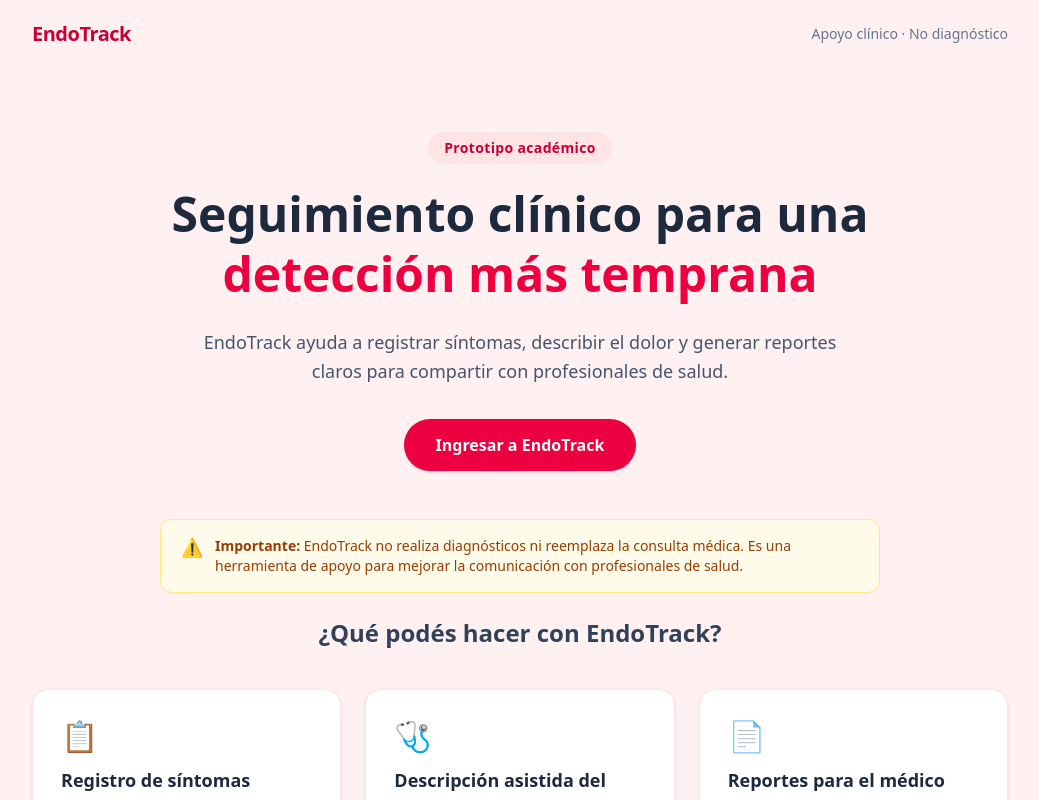
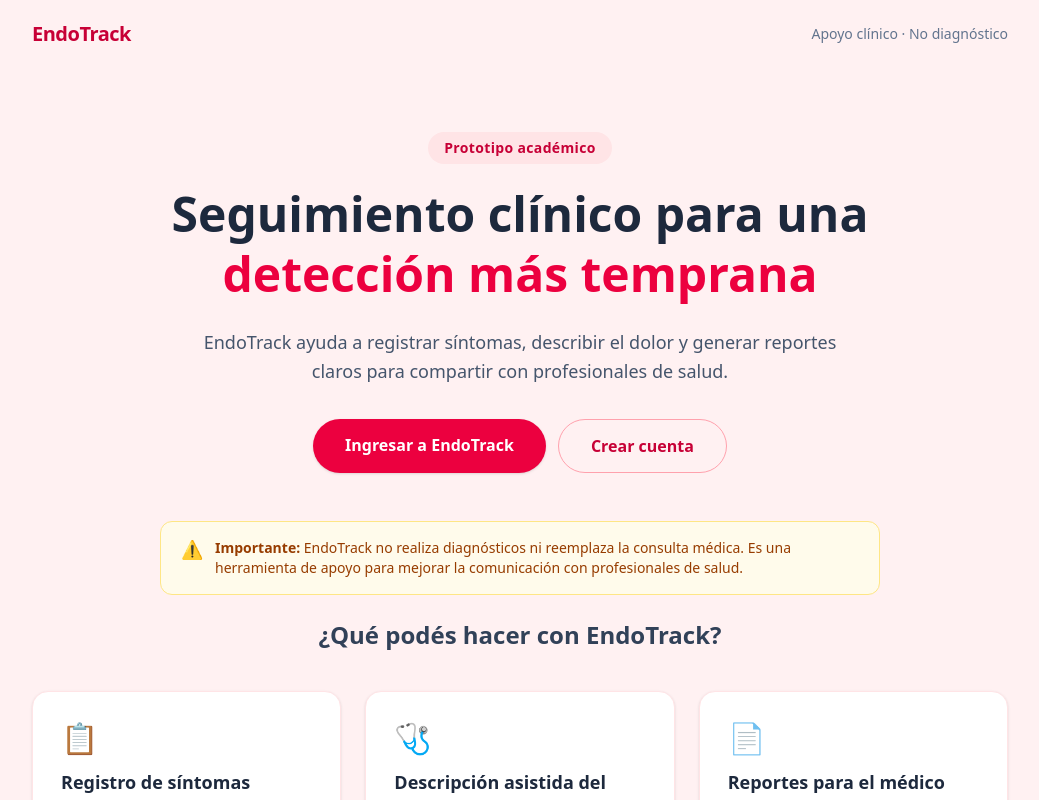
Before and after one commit to giordanonicolas/EndoTrack, a Next.js app: page / in a window 1280 px wide. Shown: the top 800 px of the page, without its empty margins (120-1159 px from the left). Built offline with nearby package versions, Linux system fonts and the light colour scheme.

Commit message:
fix: activar links de acceso en landing

```diff
--- a/app/page.tsx
+++ b/app/page.tsx
@@ -1,3 +1,5 @@
+import Link from "next/link";
+
 const features = [
   {
     icon: "📋",
@@ -48,9 +50,20 @@ export default function Home() {
           reportes claros para compartir con profesionales de salud.
         </p>
 
-        <button className="rounded-full bg-rose-600 px-8 py-3.5 text-white font-semibold text-base shadow-sm hover:bg-rose-700 transition-colors">
-          Ingresar a EndoTrack
-        </button>
+        <div className="flex flex-col sm:flex-row gap-3">
+          <Link
+            href="/login"
+            className="rounded-full bg-rose-600 px-8 py-3.5 text-white font-semibold text-base shadow-sm hover:bg-rose-700 transition-colors text-center"
+          >
+            Ingresar a EndoTrack
+          </Link>
+          <Link
+            href="/registro"
+            className="rounded-full border border-rose-300 px-8 py-3.5 text-rose-700 font-semibold text-base hover:bg-rose-50 transition-colors text-center"
+          >
+            Crear cuenta
+          </Link>
+        </div>
       </section>
 
       {/* Aviso médico */}
```
